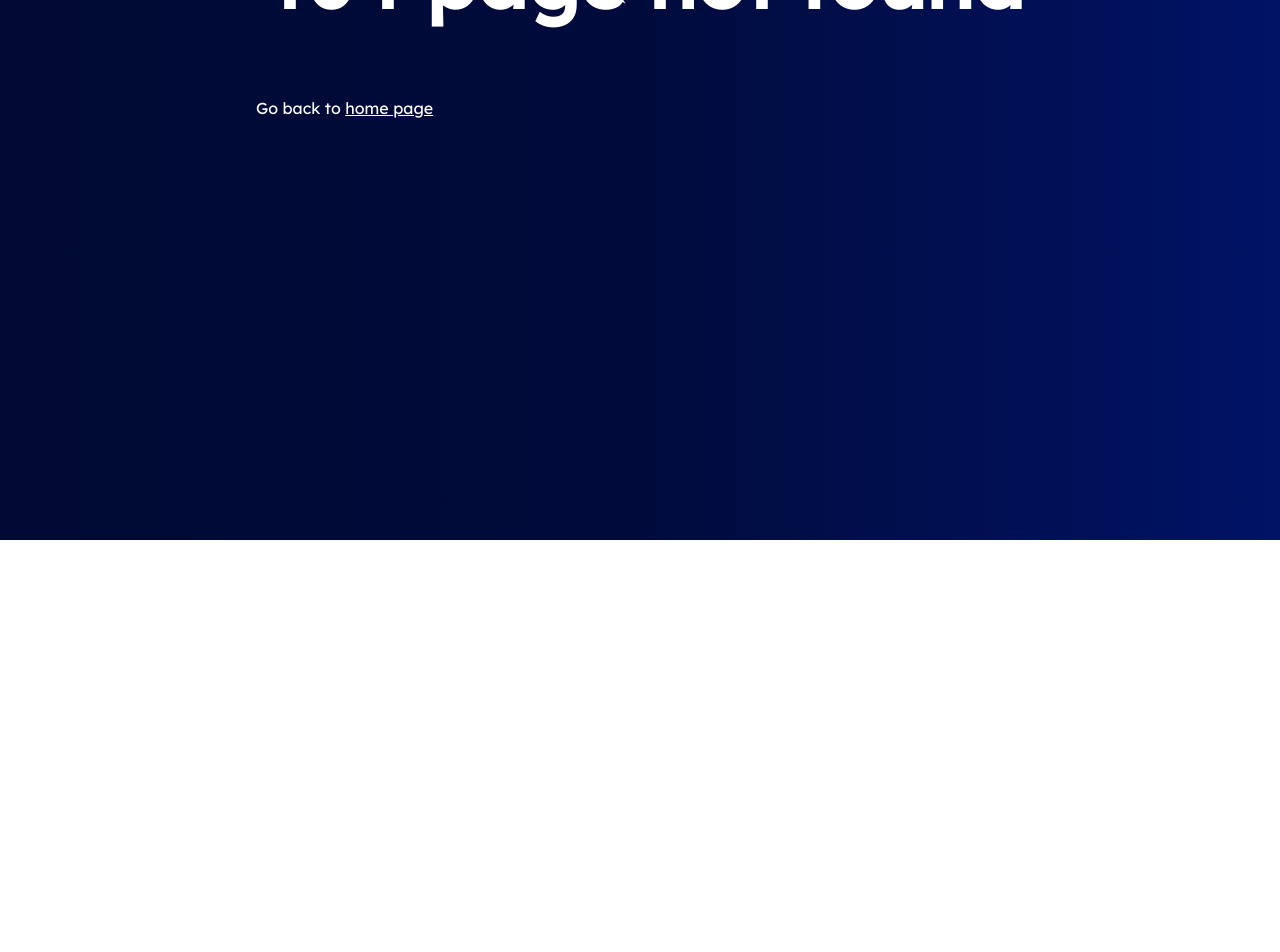
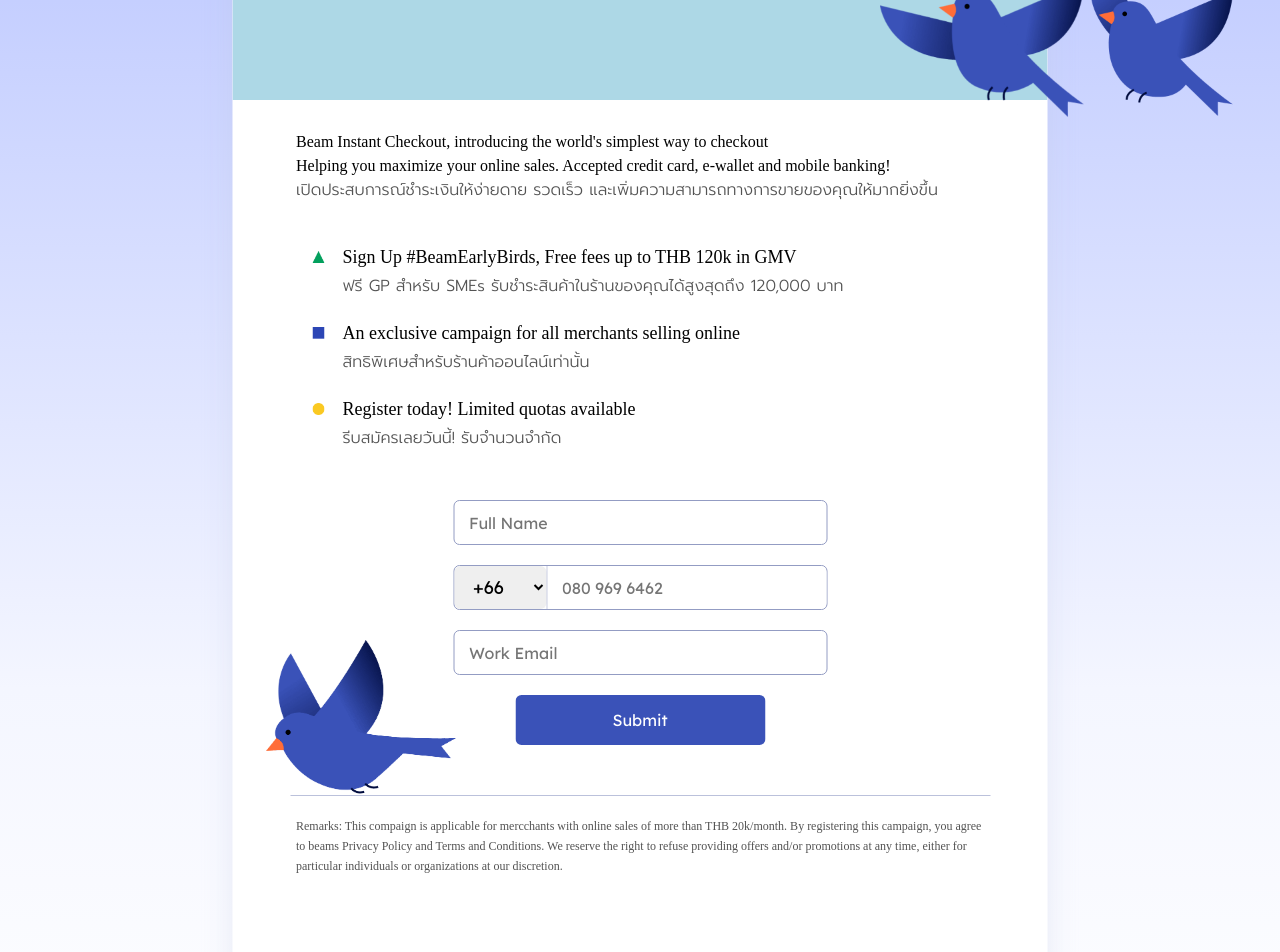
Before and after one commit to Beam-Data-Company/beam-early-access, a Next.js app: page /earlybird in a window 1280 px wide. Before the commit this address had no page. Shown: the part 260-1212 px from the top of the page. Before the commit the page ends 800 px from the top, so only its background shows below. Built offline with nearby package versions, Linux system fonts and the light colour scheme; a web font is replaced by a local one.

Commit message:
create earlybird page and css

```diff
--- /dev/null
+++ b/pages/earlybird.tsx
@@ -0,0 +1,107 @@
+import Banner from '../components/early_birds/Banner'
+import SignupForm from '../components/early_birds/SignupForm'
+import Header from '../components/Header'
+import styles from '../styles/earlybird.module.css'
+import Image from 'next/image'
+import birdTopLeft from '../public/earlybird/bird-icon-top-left.png'
+import birdTopRight from '../public/earlybird/bird-icon-top-right.png'
+import birdBottom from '../public/earlybird/bird-icon-bottom.png'
+import TriangleIcon from '../public/earlybird/triangle-icon.png'
+import SquareIcon from '../public/earlybird/square-icon.png'
+import CircleIcon from '../public/earlybird/circle-icon.png'
+
+export default function Earlybird() {
+  const messageArray = [
+    {
+      icon: TriangleIcon,
+      englishMessage:
+        'Sign Up #BeamEarlyBirds, Free fees up to THB 120k in GMV',
+      thaiMessage:
+        'ฟรี GP สำหรับ SMEs รับชำระสินค้าในร้านของคุณได้สูงสุดถึง 120,000 บาท',
+    },
+    {
+      icon: SquareIcon,
+      englishMessage: 'An exclusive campaign for all merchants selling online',
+      thaiMessage: 'สิทธิพิเศษสำหรับร้านค้าออนไลน์เท่านั้น',
+    },
+    {
+      icon: CircleIcon,
+      englishMessage: 'Register today! Limited quotas available',
+      thaiMessage: 'รีบสมัครเลยวันนี้! รับจำนวนจำกัด',
+    },
+  ]
+
+  const renderMessages = () => {
+    return messageArray.map(({ icon, englishMessage, thaiMessage }) => {
+      return (
+        <li className={styles.list_child} key={englishMessage}>
+          <div>
+            <Image src={icon} alt="Icon" width="12px" height="12px" priority />
+          </div>
+          <div>
+            <div>{englishMessage}</div>
+            <div className={styles.thai_message}>{thaiMessage}</div>
+          </div>
+        </li>
+      )
+    })
+  }
+
+  return (
+    <div className={styles.wrapper}>
+      <Header />
+      <div className={styles.bird_top_left}>
+        <Image
+          src={birdTopLeft}
+          alt="Bird Top Left"
+          width="204px"
+          height="135px"
+        />
+      </div>
+      <div className={styles.bird_top_right}>
+        <Image
+          src={birdTopRight}
+          alt="Bird Top Right"
+          width="168px"
+          height="156px"
+        />
+      </div>
+      <div className={styles.bird_bottom}>
+        <Image
+          src={birdBottom}
+          alt="Bird Bottom"
+          width="214px"
+          height="203px"
+        />
+      </div>
+
+      <div className={styles.main_container}>
+        <Banner />
+        <div className={styles.paragraph}>
+          Beam Instant Checkout, introducing the world&apos;s simplest way to
+          checkout
+          <br />
+          Helping you maximize your online sales. Accepted credit card, e-wallet
+          and mobile banking!
+          <br />
+          <span className={styles.thai_message}>
+            เปิดประสบการณ์ชำระเงินให้ง่ายดาย รวดเร็ว
+            และเพิ่มความสามารถทางการขายของคุณให้มากยิ่งขึ้น
+          </span>
+        </div>
+
+        <ul className={styles.message_list}>{renderMessages()}</ul>
+
+        <SignupForm />
+
+        <div className={styles.remarks}>
+          Remarks: This compaign is applicable for mercchants with online sales
+          of more than THB 20k/month. By registering this campaign, you agree to
+          beams Privacy Policy and Terms and Conditions. We reserve the right to
+          refuse providing offers and/or promotions at any time, either for
+          particular individuals or organizations at our discretion.
+        </div>
+      </div>
+    </div>
+  )
+}
--- /dev/null
+++ b/styles/earlybird.module.css
@@ -0,0 +1,88 @@
+.wrapper {
+  background-image: linear-gradient(
+    to top,
+    #fff -6%,
+    #f4f6ff 27%,
+    #bec9ff 88%,
+    #8399ff 101%
+  );
+  min-height: 1300px;
+  font-family: 'Assistant';
+  position: relative;
+}
+
+.main_container {
+  width: 815px;
+  height: 1220px;
+  border-radius: 25px;
+  position: absolute;
+  background-color: white;
+  top: 50px;
+  left: 50%;
+  transform: translate(-50%, 0%);
+  box-shadow: 0 3px 30px 0 rgba(184, 191, 222, 0.3);
+  overflow: hidden;
+  display: flex;
+  flex-direction: column;
+  align-items: center;
+}
+
+.bird_top_left {
+  position: absolute;
+  top: 242px;
+  left: 880px;
+  z-index: 1;
+}
+
+.bird_top_right {
+  position: absolute;
+  top: 220px;
+  left: 1065px;
+  z-index: 1;
+}
+
+.bird_bottom {
+  position: absolute;
+  top: 900px;
+  left: 250px;
+  z-index: 1;
+}
+
+.paragraph {
+  margin-top: 30px;
+  line-height: 24px;
+  width: 700px;
+  padding-left: 6px;
+}
+
+.message_list {
+  font-size: 18px;
+  width: 100%;
+  padding-left: 80px;
+  margin-top: 20px;
+  margin-bottom: 30px;
+}
+
+.list_child {
+  margin-top: 25px;
+  display: flex;
+  gap: 18px;
+}
+
+.thai_message {
+  font-family: 'Prompt';
+  font-size: 16px;
+  margin-top: 6px;
+  color: #535353;
+}
+
+.remarks {
+  margin-top: 50px;
+  font-size: 12px;
+  line-height: 20px;
+  color: #535353;
+  padding-top: 20px;
+  border-top: solid 0.5px #bbc1db;
+  width: 700px;
+  padding-left: 6px;
+}
--- a/styles/globals.css
+++ b/styles/globals.css
@@ -11,6 +11,14 @@
   src: url('../public/fonts/Assistant-VariableFont_wght.ttf');
   font-style: normal;
   font-weight: 600;
+  font-display: swap;
+}
+
+@font-face {
+  font-family: 'Prompt';
+  src: url('../public/fonts/Prompt-Light.ttf');
+  font-style: normal;
+  font-weight: 300;
   font-display: swap;
 }
 
```
